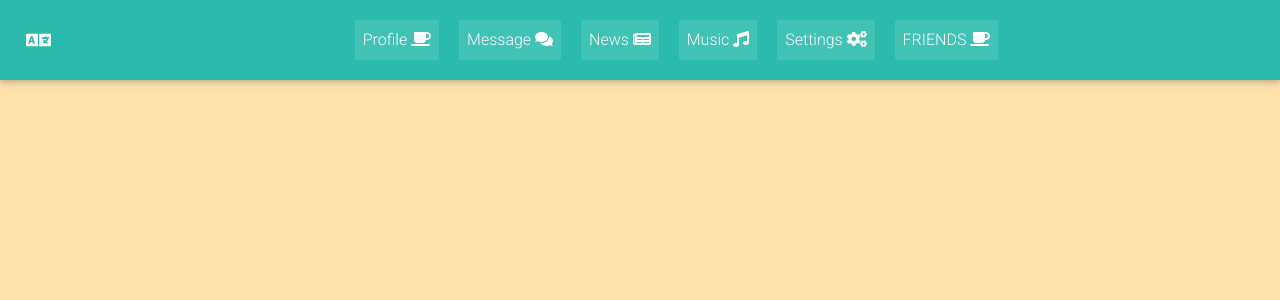
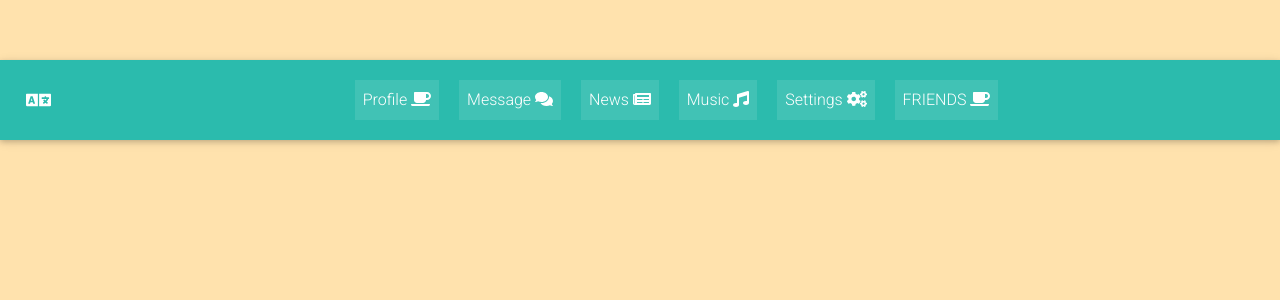
Before and after one commit to fdorel/react-bootstrap-menu, a React (Create React App) app: page / in a window 1280 px wide. Shown: the top 300 px of the page. Built offline with nearby package versions, Linux system fonts and the light colour scheme; a web font is replaced by a local one.

Commit message:
Remove commented-out app-wrapper CSS class

```diff
--- a/src/App.css
+++ b/src/App.css
@@ -5,8 +5,7 @@
 @import url("https://fonts.googleapis.com/css?family=Abhaya+Libre");
 @import url("https://fonts.googleapis.com/css?family=Lato");
 
-
-/* .app-wrapper {
+.app-wrapper {
     background: #ffe2ad;
     display: grid;
     width: 100%;
```
